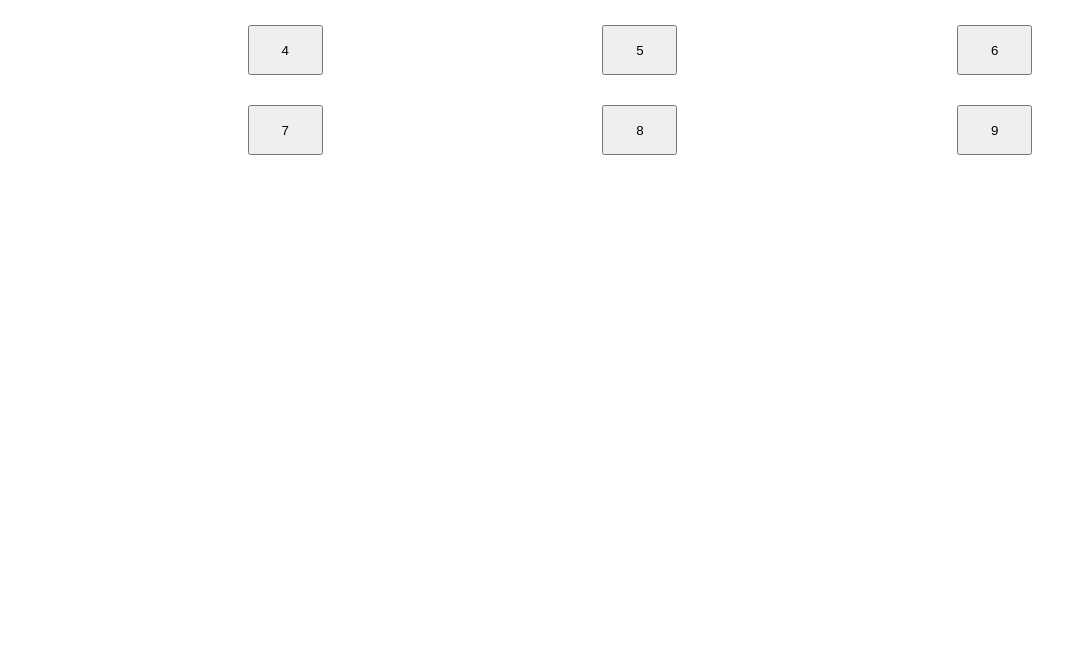
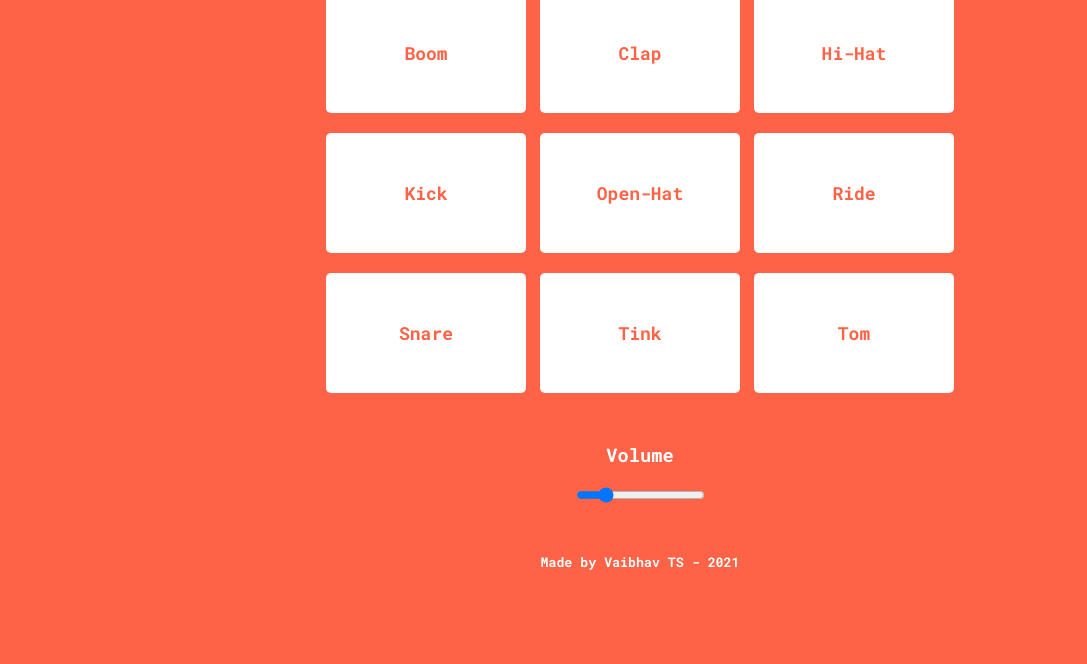
Before and after one commit to vaibhavTekk/drum-kit, a plain HTML site: page index.html in a window 1280 px wide. Shown: the part 136-800 px from the top of the page, without its empty margins (0-1087 px from the left). Drawn offline with Linux system fonts and the light colour scheme.

Commit message:
Layouts , Volume bar , Final Styling

```diff
--- a/app.js
+++ b/app.js
@@ -1,17 +1,27 @@
 const drumkit = document.querySelector('.drumkit');
 const html = document.querySelector('html');
+
+const volumeslider = document.querySelector('#volumeslider');
+let volume = 0.2;
+console.log(volume);
 
 const playsound = function(id){
     link = `./sounds/${id}.wav`;
     const audio = document.createElement('audio');
     audio.src = link;
-    audio.volume = 0.2;
+    audio.volume = volume;
     audio.play();
 };
 
 drumkit.addEventListener('click',e =>{
     const id = e.target.id;
+    console.log(id);
     if (e.target.id != ''){
         playsound(id);
     }
 });
+
+volumeslider.addEventListener('input', e=> {
+    volume = e.target.value;
+    console.log(volume);
+});
--- a/index.html
+++ b/index.html
@@ -5,20 +5,33 @@
     <meta name="viewport" content="width=device-width, initial-scale=1.0">
     <title>Document</title>
     <link rel="stylesheet" href="./styles.css">
+    <link rel="preconnect" href="https://fonts.googleapis.com">
+    <link rel="preconnect" href="https://fonts.gstatic.com" crossorigin>
+    <link href="https://fonts.googleapis.com/css2?family=Roboto+Mono:wght@400;500;700&display=swap" rel="stylesheet">
 </head>
 <body>
-    <h1>Drum kit</h1>
-    <div class="drumkit">
-        <button class="btn" id="boom">1</button>
-        <button class="btn" id="clap">2</button>
-        <button class="btn" id="hihat">3</button>
-        <button class="btn" id="kick">4</button>
-        <button class="btn" id="openhat">5</button>
-        <button class="btn" id="ride">6</button>
-        <button class="btn" id="snare">7</button>
-        <button class="btn" id="tink">8</button>
-        <button class="btn" id="tom">9</button>
+
+    <div class="wrapper">
+        <h1>Drum kit</h1>
+        <div class="drumkit">
+            <button class="btn" id="boom">Boom</button>
+            <button class="btn" id="clap">Clap</button>
+            <button class="btn" id="hihat">Hi-Hat</button>
+            <button class="btn" id="kick">Kick</button>
+            <button class="btn" id="openhat">Open-Hat</button>
+            <button class="btn" id="ride">Ride</button>
+            <button class="btn" id="snare">Snare</button>
+            <button class="btn" id="tink">Tink</button>
+            <button class="btn" id="tom">Tom</button>
+        </div>
+        <div class="volwrapper">
+            <h3>Volume</h3>
+            <input type="range" name="volumeslider" id = "volumeslider" min="0" max="1" step="0.1" value="0.2">
+        </div>
+
     </div>
-    <script src="./app.js"></script>
+    <script src="app.js"></script>
+
+    <footer><h5>Made by Vaibhav TS - 2021</h5></footer>
 </body>
 </html>
--- a/styles.css
+++ b/styles.css
@@ -1,13 +1,66 @@
+body{
+    background-color: tomato;
+    font-family: 'Roboto Mono', monospace;
+    color: white;
+}
+.wrapper{
+    display: flex;
+    flex-direction: column;
+}
+.wrapper h1{
+    justify-self: center;
+    align-self: center;
+    margin: 25px 25px;
+    font-size: 50px;
+}
 .drumkit{
-    margin: 0 100px;
-    display: grid;
-    grid-template-columns: 1fr 1fr 1fr;
-    grid-template-rows: 1fr 1fr 1fr;
+    justify-self: center;
+    align-self: center;
+    width: 50%;
+    margin: 0px 100px;
+    display:grid;
+    grid-template-columns: repeat(3, 1fr);
+    gap: 10px 10px;
 }
 
 .btn{
-    margin: 15px 15px;
-    height:50px;
-    width: 75px;
+    font-family: 'Roboto Mono', monospace;
+    font-weight: bold;
+    font-size: large;
+    color:tomato;
+    border: none;
+    margin:5px 0px;
+    border-radius: 5px;
+    background-color: rgb(255,255,255);
+    margin: none;
+    height:15vh;
+    width: 25vh;
     justify-self: center;
 }
+.volwrapper{
+    margin: 25px 25px;
+    margin-bottom: none;
+    align-self: center;
+    justify-self: center;
+    display: flex;
+    flex-direction: column;
+}
+#volumeslider{
+
+    max-width: 300px;
+}
+.volwrapper h3{
+    align-self: center;
+    justify-self: center;
+}
+
+footer{
+    text-align: center;
+}
+/*
+mainbg : rgb(217, 85, 80);
+wrapper : DD6662 rgb(221, 102, 98)
+dark accent C24C47 rgb(194, 76, 71)
+text : ffffff rgb(255, 255, 255)
+
+*/
```
